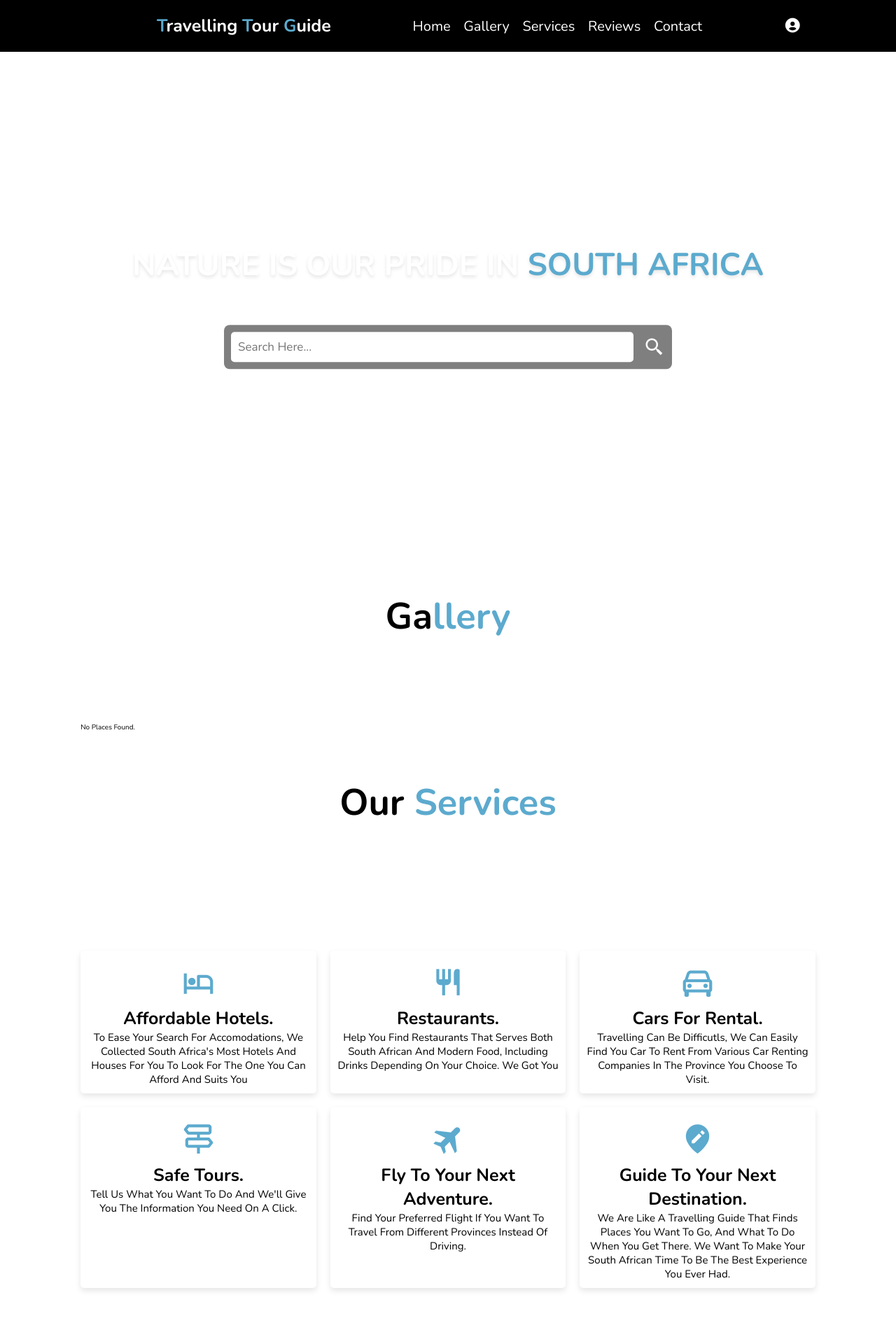
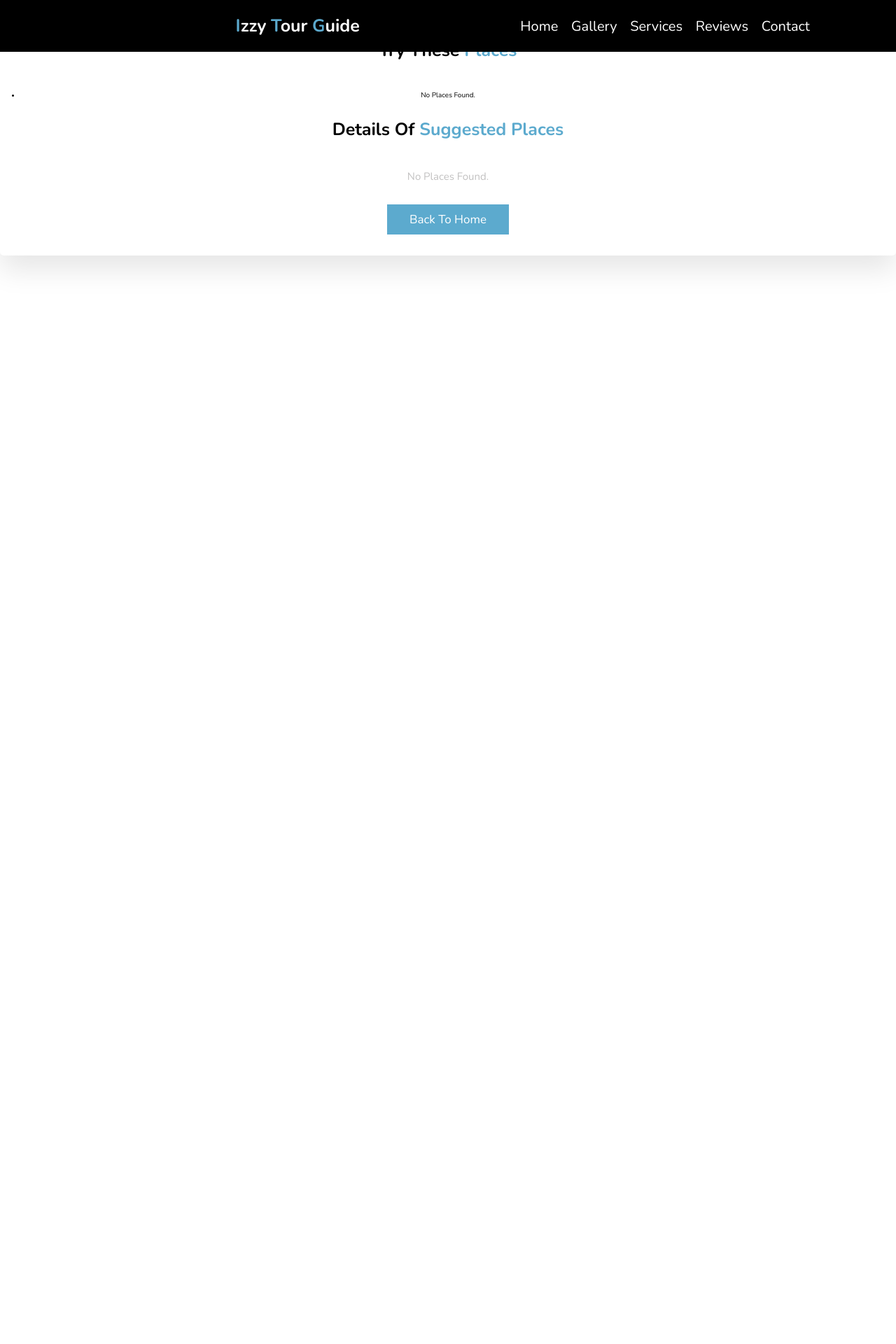
Before and after one commit to isabela9417/tourguide_buddy, a Django app: page /get-suggestions/ in a window 1280 px wide. Shown: the top 1920 px of the page at 70% size. After the commit the page ends 385 px from the top, so only its background shows below. Run offline with Django 4.2, Linux system fonts and the light colour scheme.

Commit message:
suggestions is working

```diff
--- a/static/css/style.css
+++ b/static/css/style.css
@@ -520,6 +440,40 @@ header .icons i:hover {
     color: var(--black);
     border: .2rem solid var(--white);
 }
+/*result section*/
+.results {
+    background: var(--white);
+    padding: 3rem;
+    border-radius: 0.5rem;
+    box-shadow: 0 2rem 4rem rgba(0, 0, 0, 0.1);
+    text-align: center;
+}
+
+.results h2 {
+    font-size: 2.5rem;
+    color: var(--black);
+    margin-bottom: 1.5rem;
+}
+
+.results p {
+    font-size: 1.5rem;
+    color: var(--grey);
+    margin-bottom: 2rem;
+}
+
+.results .result-item {
+    padding: 1rem;
+    border: 1px solid var(--grey);
+    border-radius: 0.5rem;
+    margin: 1rem 0;
+}
+
+.results .result-item:hover {
+    background: var(--babyBlue);
+    color: var(--white);
+    transition: background 0.3s, color 0.3s;
+}
+
 
 /* footer section */
 .footer {
--- a/static/javascript/script.js
+++ b/static/javascript/script.js
@@ -3,10 +3,6 @@ const menu = document.querySelector('#menu-bar');
 const navbar = document.querySelector('.navbar');
 // video display
 const videoBtn = document.querySelectorAll('.vid-btn');
-// login form
-const formBtn = document.querySelector('#login-btn');
-const loginForm = document.querySelector('.login-form-container');
-const formClose = document.querySelector('#form-close');
 
 // Removing active classes
 window.onscroll = () => {
@@ -19,15 +15,6 @@ window.onscroll = () => {
 menu.addEventListener('click', () => {
     menu.classList.toggle('bx-x');
     navbar.classList.toggle('active');
-});
-
-// Closing and opening the login form
-formBtn.addEventListener('click', () => {
-    loginForm.classList.add('active');
-});
-
-formClose.addEventListener('click', () => {
-    loginForm.classList.remove('active');
 });
 
 // Rate us form
--- a/tourguide/templates/home.html
+++ b/tourguide/templates/home.html
@@ -26,7 +26,7 @@
 			<i class='bx bx-menu' id="menu-bar"></i>
 		</div>
 		<!-- the navigation bar -->
-		<a href="#home" class="logo"><span>T</span>ravelling <span>T</span>our <span>G</span>uide</a>
+		<a href="#home" class="logo"><span>I</span>zzy <span>T</span>our <span>G</span>uide</a>
 		<nav class="navbar">
 			<a href="#home">home</a>
 			<a href="#gallery">gallery</a>
@@ -34,30 +34,7 @@
 			<a href="#reviews">reviews</a>
 			<a href="#contact">contact</a>
 		</nav>
-		<!-- icons -->
-		<div class='icons'>
-			<i class='bx bxs-user-circle' id="login-btn"></i>
-		</div>
-
 	</header>
-
-
-	<!-- login form container -->
-	<div class="login-form-container">
-
-		<i class='bx bx-x' id="form-close"></i>
-		<form action="action">
-			<h3>Login</h3>
-			<input type="email" class="box" placeholder="Enter your email">
-			<input type="password" class="box" placeholder="Enter your password">
-			<input type="submit" value="login now" class="btn">
-			<input type="checkbox" id="remember">
-			<label for="remember">Remember me</label>
-			<p>Forgot password? <a href="">click here</a></p>
-			<p>Don't have an account? <a href="">Register now</a></p>
-		</form>
-	</div>
-	<!-- End of the login form -->
 
 <!-- home section begins -->
 <section class="home" id="home">
@@ -78,14 +55,18 @@
         </video>
 
         <!-- searching bar form -->
-        <form action="" class="search-bar-container">
-            <input type="search" id="search-bar" placeholder="Search Here...">
-            <label for="search-bar" class="bx bx-search-alt-2"></label>
-        </form>
+<!-- searching bar form -->
+<form action="{% url 'get_suggestions' %}" method="POST" class="search-bar-container">
+    {% csrf_token %}
+    <input type="search" name="topic" id="search-bar" placeholder="Search Here..." required>
+    <label for="search-bar" class="bx bx-search-alt-2"></label>
+</form>
+
     </div>
 </section>
 
 <!-- home section ends -->
+
 <!-- gallery section begins -->
 <section class="gallery" id="gallery">
     <div class="heading">
@@ -105,46 +86,15 @@
                 <a href="#" class="btn">More Info</a>
             </div>
         </div>
+        {% empty %}
+        <!-- Handle the case where there are no sites -->
+        <p>No sites available.</p>
         {% endfor %}
     </div>
 </section>
 <!-- gallery section end -->
-<!-- results section begins -->
-<section class="results" id="results">
-	<div class="box-container">
-		{% if place_details %}
-			{% for place_id, details in place_details.items %}
-				<div class="box">
-					{% if details.pexels_image %}
-						<img src="{{ details.pexels_image }}" alt="Image of {{ details.name }}">
-						<br><br>
-					{% else %}
-						<img src="{% static 'images/placeholder.png' %}" alt="No image available">
-						<br><br>
-					{% endif %}
-					<div class="content">
-						<h3>{{ details.name }}</h3>
-						<p><strong>Address:</strong> {{ details.formatted_address }}</p>
-						<p><strong>Phone:</strong> {{ details.formatted_phone_number }}</p>
-						<p><strong>Website:</strong> <a href="{{ details.website }}" target="_blank">{{ details.website }}</a></p>
-						{% if details.opening_hours %}
-							<p><strong>Opening Hours:</strong>
-								{% if details.opening_hours.open_now %}
-									Open now
-								{% else %}
-									Closed
-								{% endif %}
-							</p>
-						{% endif %}
-					</div>
-				</div>
-			{% endfor %}
-		{% else %}
-			<p>No places found.</p>
-		{% endif %}
-	</div>
-</section>
-<!-- results section ends-->
+
+
 <!-- services section starts -->
 <section class="services" id="services">
 	<div class="heading">
@@ -196,28 +146,28 @@
 		<div class="swiper-wrapper wrapper">
 			<div class="swiper-slide slider">
 				<div class="box">
-					<img src="#" alt="">
+					<img src="{% static 'images/african-teenage-girl-portrait-happy-smiling-face.jpg' %}" alt="">
 					<h3>Linda Modile</h3>
 					<p>Lorem ipsum dolor sit amet, consectetur adipiscing elit. Sed do eiusmod tempor incididunt ut labore et dolore magna aliqua.</p>
 				</div>
 			</div>
 			<div class="swiper-slide slider">
 				<div class="box">
-					<img src="#" alt="">
+					<img src="{% static 'images/portrait-successful-confident-dark-skinned-entrepreneur-wearing-gray-formal-suit-standing-against-wall-with.jpg' %}" alt="">
 					<h3>Sello Chokwe</h3>
 					<p>Lorem ipsum dolor sit amet, consectetur adipiscing elit. Sed do eiusmod tempor incididunt ut labore et dolore magna aliqua.</p>
 				</div>
 			</div>
 			<div class="swiper-slide slider">
 				<div class="box">
-					<img src="#" alt="">
+					<img src="{% static 'images/beautiful-middle-aged-woman-portrait.jpg' %}" alt="">
 					<h3>Itachi Moeti</h3>
 					<p>Lorem ipsum dolor sit amet, consectetur adipiscing elit. Sed do eiusmod tempor incididunt ut labore et dolore magna aliqua.</p>
 				</div>
 			</div>
 			<div class="swiper-slide slider">
 				<div class="box">
-					<img src="#" alt="">
+					<img src="{% static 'images/worldface-ugandan-man-white-background.jpg' %}" alt="">
 					<h3>rackoon</h3>
 					<p>Lorem ipsum dolor sit amet, consectetur adipiscing elit. Sed do eiusmod tempor incididunt ut labore et dolore magna aliqua.</p>
 				</div>
@@ -252,7 +202,7 @@
 	<div class="row">
 
 		<div class="image">
-			<img src="#" alt="">
+			 <img src="{% static 'images/istockphoto-1368005661-612x612.jpg' %}" alt="">
 		</div>
 
 		<form action="">
--- /dev/null
+++ b/tourguide/templates/results.html
@@ -0,0 +1,78 @@
+{% load static %}
+<!DOCTYPE html>
+<html>
+<head>
+    <meta charset="utf-8">
+    <meta name="viewport" content="width=device-width, initial-scale=1">
+    <title>Izzy TravelGuide</title>
+
+    <!-- swiper css link -->
+    <link rel="stylesheet" href="https://cdn.jsdelivr.net/npm/swiper@11/swiper-bundle.min.css"/>
+
+    <!-- font awesome boxicons link -->
+    <link href='https://unpkg.com/boxicons@2.1.4/css/boxicons.min.css' rel='stylesheet'>
+
+    <!-- custom css file link -->
+    <link rel="stylesheet" type="text/css" href="{% static 'css/style.css' %}">
+    <!-- swiperjs link -->
+    <link rel="stylesheet" href="https://cdn.jsdelivr.net/npm/swiper@11/swiper-bundle.min.css"/>
+
+
+</head>
+<body>
+    <header>
+        <!-- icons -->
+        <div class='icons'>
+            <i class='bx bx-menu' id="menu-bar"></i>
+        </div>
+        <!-- the navigation bar -->
+        <a href="#home" class="logo"><span>I</span>zzy <span>T</span>our <span>G</span>uide</a>
+        <nav class="navbar">
+            <a href="#home">home</a>
+            <a href="#gallery">gallery</a>
+            <a href="#services">services</a>
+            <a href="#reviews">reviews</a>
+            <a href="#contact">contact</a>
+        </nav>
+    </header>
+
+    <!-- Results Section Begins -->
+    <section class="results" id="results">
+        <h2 class="heading">Try These <span> Places</span></h2>
+        <ul>
+            {% if place_details %}
+                {% for place_id, details in place_details.items %}
+                    <li class="result-item">{{ details.name }}</li>
+                {% endfor %}
+            {% else %}
+                <li>No places found.</li>
+            {% endif %}
+        </ul>
+
+        <h2 class="heading">Details of <span> Suggested Places</span></h2>
+        <div class="box-container">
+            {% if place_details %}
+                {% for place_id, details in place_details.items %}
+                    <div class="box">
+                        {% if details.image_url %}
+                            <img src="{{ details.image_url }}" alt="Image of {{ details.name }}" loading="lazy">
+                        {% else %}
+                            <img src="{% static 'images/placeholder.png' %}" alt="No image available" loading="lazy">
+                        {% endif %}
+                        <div class="content">
+                            <h3>{{ details.name }}</h3>
+                            <p><strong>Address:</strong> {{ details.formatted_address }}</p>
+                            <p><strong>Phone:</strong> {{ details.formatted_phone_number }}</p>
+                            <p><strong>Website:</strong> <a href="{{ details.website }}" target="_blank">{{ details.website }}</a></p>
+                        </div>
+                    </div>
+                {% endfor %}
+            {% else %}
+                <p>No places found.</p>
+            {% endif %}
+        </div>
+        <a href="{% url 'home' %}" class="btn">Back to Home</a>
+    </section>
+    <!-- Results Section Ends -->
+</body>
+</html>
--- a/tourguide/views.py
+++ b/tourguide/views.py
@@ -1,107 +1,197 @@
 from django.shortcuts import render
 from .models import Video, MostVisitedSite
+import requests
+from django.conf import settings
+
+
 
 def home(request):
     videos = Video.objects.all()
-    return render(request, 'home.html', {'videos': videos})
+    most_visited_sites = MostVisitedSite.objects.all()
+    return render(request, 'home.html', {'videos': videos,'most_visited_sites': most_visited_sites})
 
 
-def gallery(request):
-    most_visited_sites = MostVisitedSite.objects.all()
-    return render(request, 'home.html', {'most_visited_sites': most_visited_sites})
+def get_suggestions(request):
+    place_details = {}
+    google_api_key = settings.GOOGLE_PLACES_API_KEY  # Use Google Places API key
+
+    if request.method == "POST":
+        selected_topic = request.POST.get("topic")
+
+        if selected_topic:
+            try:
+                # Step 1: Fetch places using Google Places API
+                response = requests.get(
+                    f"https://maps.googleapis.com/maps/api/place/textsearch/json?query={selected_topic}&key={google_api_key}"
+                )
+                response.raise_for_status()  # Raise an error for bad responses
+                place_suggestions = response.json().get('results', [])
+
+                # Step 2: Fetch details for each place
+                for place in place_suggestions:
+                    place_id = place['place_id']
+                    place_name = place['name']
+                    formatted_address = place.get('formatted_address', 'N/A')
+
+                    # Fetch detailed place information using Google Places API
+                    details_response = requests.get(
+                        f"https://maps.googleapis.com/maps/api/place/details/json?place_id={place_id}&key={google_api_key}"
+                    )
+                    details_response.raise_for_status()  # Raise an error for bad responses
+                    place_details_data = details_response.json().get('result', {})
+
+                    # Extract additional details
+                    formatted_phone_number = place_details_data.get('formatted_phone_number', 'N/A')
+                    website = place_details_data.get('website', '#')
+
+                    # Fetch photo references
+                    photos = place_details_data.get('photos', [])
+                    image_url = (
+                        f"https://maps.googleapis.com/maps/api/place/photo?maxwidth=400&photoreference={photos[0]['photo_reference']}&key={google_api_key}"
+                        if photos else None
+                    )
+
+                    place_details[place_id] = {
+                        'name': place_name,
+                        'formatted_address': formatted_address,
+                        'formatted_phone_number': formatted_phone_number,
+                        'website': website,
+                        'image_url': image_url  # Corrected variable name
+                    }
+
+                if not place_details:
+                    answer = "No places found for the selected topic."
+
+            except requests.exceptions.RequestException as e:
+                print(f"Request failed: {e}")
+                answer = "Error fetching places from the API."
+
+    return render(request, 'results.html', {'place_details': place_details})
 
 
-def search_places(query):
-    api_key = settings.GOOGLE_PLACES_API_KEY
-    url = 'https://maps.googleapis.com/maps/api/place/textsearch/json'
+# def search_pexels_images(query):
+#     api_key = settings.PEXELS_API_KEY
+#     url = 'https://api.pexels.com/v1/search'
 
-    params = {
-        'key': api_key,
-        'query': query,
-        'fields': 'name,formatted_address,formatted_phone_number,website,opening_hours,photos'
-    }
+#     headers = {
+#         'Authorization': api_key
+#     }
 
-    try:
-        response = requests.get(url, params=params)
-        response.raise_for_status()  # Will raise an HTTPError for bad responses
-        results = response.json().get('results', [])
-        return results
-    except requests.RequestException as e:
-        print(f"Error searching places: {e}")
-        return []
+#     params = {
+#         'query': query,
+#         'per_page': 1  # Number of images to fetch
+#     }
 
-def get_place_details(place_id):
-    api_key = settings.GOOGLE_PLACES_API_KEY
-    url = 'https://maps.googleapis.com/maps/api/place/details/json'
+#     try:
+#         response = requests.get(url, headers=headers, params=params)
+#         response.raise_for_status()  # Will raise an HTTPError for bad responses
+#         results = response.json().get('photos', [])
+#         if results:
+#             return results[0].get('src', {}).get('large', '')  # Adjust based on Pexels API response
+#         else:
+#             print(f"No images found for query: {query}")
+#             return ''  # No image found
+#     except requests.RequestException as e:
+#         print(f"Error searching Pexels images: {e}")
+#         return ''
 
-    params = {
-        'key': api_key,
-        'place_id': place_id,
-        'fields': 'name,formatted_address,formatted_phone_number,website,opening_hours,photos'
-    }
 
-    try:
-        response = requests.get(url, params=params)
-        response.raise_for_status()  # Will raise an HTTPError for bad responses
-        place_details = response.json().get('result', {})
-        return place_details
-    except requests.RequestException as e:
-        print(f"Error getting place details: {e}")
-        return {}
 
-def search_pexels_images(query):
-    api_key = settings.PEXELS_API_KEY
-    url = 'https://api.pexels.com/v1/search'
+# def home(request):
+#     videos = Video.objects.all()
+#     most_visited_sites = MostVisitedSite.objects.all()
+#     return render(request, 'home.html', {'videos': videos,'most_visited_sites': most_visited_sites})
 
-    headers = {
-        'Authorization': api_key
-    }
+# def search_places(query):
+#     api_key = settings.GOOGLE_PLACES_API_KEY
+#     url = 'https://maps.googleapis.com/maps/api/place/textsearch/json'
 
-    params = {
-        'query': query,
-        'per_page': 1  # Number of images to fetch
-    }
+#     params = {
+#         'key': api_key,
+#         'query': query,
+#         'fields': 'name,formatted_address,formatted_phone_number,website,opening_hours,photos'
+#     }
 
-    try:
-        response = requests.get(url, headers=headers, params=params)
-        response.raise_for_status()  # Will raise an HTTPError for bad responses
-        results = response.json().get('photos', [])
-        if results:
-            return results[0].get('url', '')
-        else:
-            print(f"No images found for query: {query}")
-            return ''  # No image found
-    except requests.RequestException as e:
-        print(f"Error searching Pexels images: {e}")
-        return ''
+#     try:
+#         response = requests.get(url, params=params)
+#         response.raise_for_status()  # Will raise an HTTPError for bad responses
+#         results = response.json().get('results', [])
+#         return results
+#     except requests.RequestException as e:
+#         print(f"Error searching places: {e}")
+#         return []
 
-def get_suggestions(request):
-    if request.method == 'POST':
-        query = request.POST.get('query', '')
-        if not query:
-            return render(request, 'home.html', {'error': 'Query cannot be empty'})
+# def get_place_details(place_id):
+#     api_key = settings.GOOGLE_PLACES_API_KEY
+#     url = 'https://maps.googleapis.com/maps/api/place/details/json'
 
-        # Search for places based on the query
-        all_place_details = {}
-        places = search_places(query)
-        for place in places:
-            place_id = place.get('place_id')
-            if place_id:
-                place_details = get_place_details(place_id)
-                place_name = place_details.get('name', '')
-                place_details['pexels_image'] = search_pexels_images(place_name)
-                all_place_details[place_id] = place_details
+#     params = {
+#         'key': api_key,
+#         'place_id': place_id,
+#         'fields': 'name,formatted_address,formatted_phone_number,website,opening_hours,photos'
+#     }
 
-        # Provide data to the template
-        return render(request, 'results.html', {
-            'query': query,
-            'place_details': all_place_details
-        })
-    else:
-        return render(request, 'home.html')
+#     try:
+#         response = requests.get(url, params=params)
+#         response.raise_for_status()  # Will raise an HTTPError for bad responses
+#         place_details = response.json().get('result', {})
+#         return place_details
+#     except requests.RequestException as e:
+#         print(f"Error getting place details: {e}")
+#         return {}
 
-def search_results(request):
-    query = request.POST.get('query', '')
+# def get_suggestions(request):
+#     if request.method == 'POST':
+#         query = request.POST.get('query', '')
+#         if not query:
+#             return render(request, 'home.html', {'error': 'Query cannot be empty'})
 
-    results = perform_search(query)
-    return render(request, 'results.html', {'results': results})
+#         # Search for places based on the query
+#         all_place_details = {}
+#         places = search_places(query)
+#         for place in places:
+#             place_id = place.get('place_id')
+#             if place_id:
+#                 place_details = get_place_details(place_id)
+#                 place_name = place_details.get('name', '')
+#                 place_details['pexels_image'] = search_pexels_images(place_name)
+#                 all_place_details[place_id] = place_details
+
+#         # Provide data to the template
+#         return render(request, 'results.html', {
+#             'query': query,
+#             'place_details': all_place_details
+#         })
+#     else:
+#         return render(request, 'home.html')
+
+# def search_results(request):
+#     query = request.POST.get('query', '')
+#     results = perform_search(query)
+#     return render(request, 'results.html', {'results': results})
+
+# def search_pexels_images(query):
+#     api_key = settings.PEXELS_API_KEY
+#     url = 'https://api.pexels.com/v1/search'
+
+#     headers = {
+#         'Authorization': api_key
+#     }
+
+#     params = {
+#         'query': query,
+#         'per_page': 1  # Number of images to fetch
+#     }
+
+#     try:
+#         response = requests.get(url, headers=headers, params=params)
+#         response.raise_for_status()  # Will raise an HTTPError for bad responses
+#         results = response.json().get('photos', [])
+#         if results:
+#             return results[0].get('url', '')
+#         else:
+#             print(f"No images found for query: {query}")
+#             return ''  # No image found
+#     except requests.RequestException as e:
+#         print(f"Error searching Pexels images: {e}")
+#         return ''
--- a/tourguide_buddy/urls.py
+++ b/tourguide_buddy/urls.py
@@ -6,4 +6,5 @@ from django.conf.urls.static import static
 urlpatterns = [
     path('admin/', admin.site.urls),
     path('', include('tourguide.urls')),
+
 ] + static(settings.MEDIA_URL, document_root=settings.MEDIA_ROOT)
```
Also changed, not shown: other parts of static/css/style.css (+1 -81 lines), tourguide/admin.py (+1 -6 lines), tourguide/models.py (+1 -72 lines), tourguide_buddy/settings.py (+7 -2 lines), db.sqlite3, static/images/african-teenage-girl-portrait-happy-smiling-face.jpg (added), static/images/beautiful-middle-aged-woman-portrait.jpg (added), static/images/istockphoto-1368005661-612x612.jpg (added), tourguide/migrations/0005_remove_review_hotel_remove_rating_user_and_more.py (added), 2 other files.
